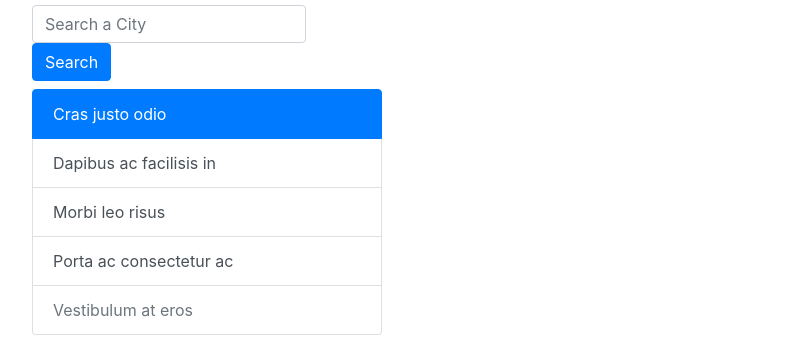
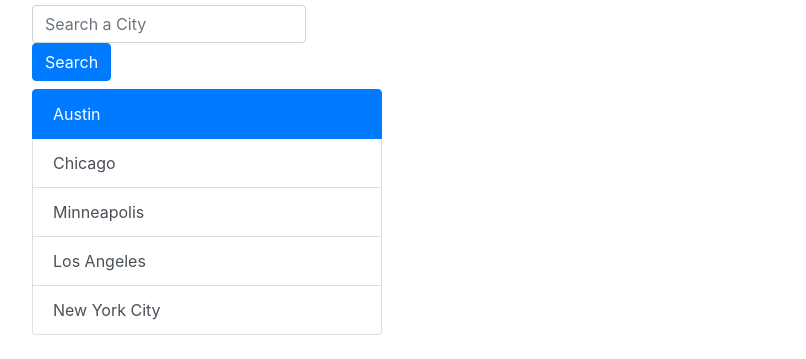
Before and after one commit to monospace-blues/HWWeatherAPI, a plain HTML site: page index.html in a window 1280 px wide. Shown: the part 51-410 px from the top of the page, without its empty margins (53-859 px from the left). Drawn offline with nearby package versions, Linux system fonts and the light colour scheme.

Commit message:
added city names

```diff
--- a/index.html
+++ b/index.html
@@ -27,13 +27,11 @@
 
                 <!-- Lists of cities -->
                 <div class="list-group">
-                    <button type="button" class="list-group-item list-group-item-action active">
-                      Cras justo odio
-                    </button>
-                    <button type="button" class="list-group-item list-group-item-action">Dapibus ac facilisis in</button>
-                    <button type="button" class="list-group-item list-group-item-action">Morbi leo risus</button>
-                    <button type="button" class="list-group-item list-group-item-action">Porta ac consectetur ac</button>
-                    <button type="button" class="list-group-item list-group-item-action" disabled>Vestibulum at eros</button>
+                    <button type="button" class="list-group-item list-group-item-action active">Austin</button>
+                    <button type="button" class="list-group-item list-group-item-action">Chicago</button>
+                    <button type="button" class="list-group-item list-group-item-action">Minneapolis</button>
+                    <button type="button" class="list-group-item list-group-item-action">Los Angeles</button>
+                    <button type="button" class="list-group-item list-group-item-action">New York City</button>
                   </div>
             </div>
 
```
